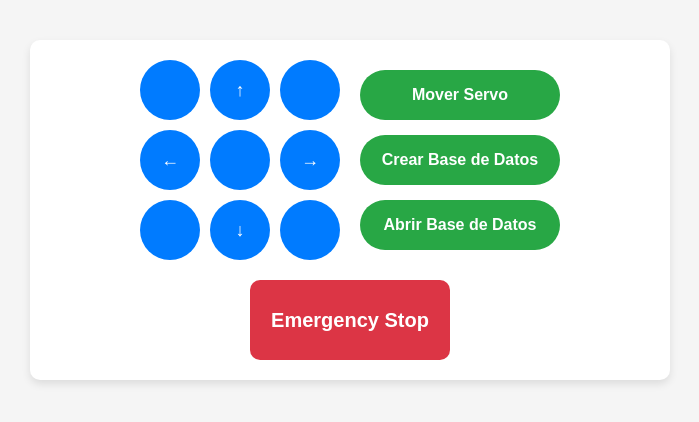
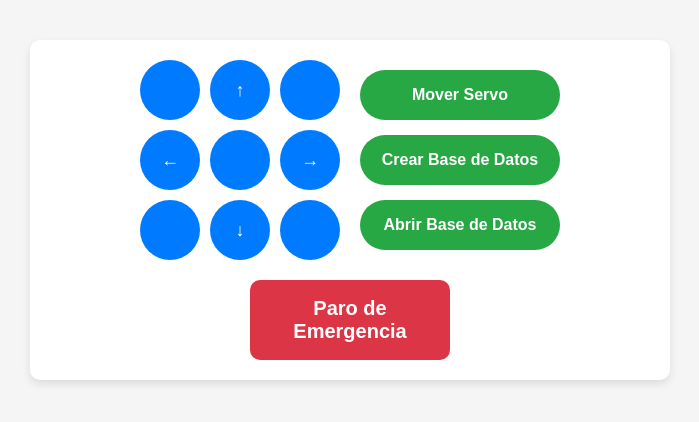
Before and after one commit to Poxcin27/Ramero, a plain HTML site: page index.html in a window 1280 px wide. Shown: the part 190-612 px from the top of the page, without its empty margins (290-989 px from the left). Drawn offline with Linux system fonts and the light colour scheme.

Commit message:
Update index.html

```diff
--- a/index.html
+++ b/index.html
@@ -154,7 +154,7 @@
 
         <!-- Emergency Stop Button -->
         <div>
-            <button class="emergency-stop">Emergency Stop</button>
+            <button class="emergency-stop">Paro de Emergencia</button>
         </div>
     </div>
 </body>
```
